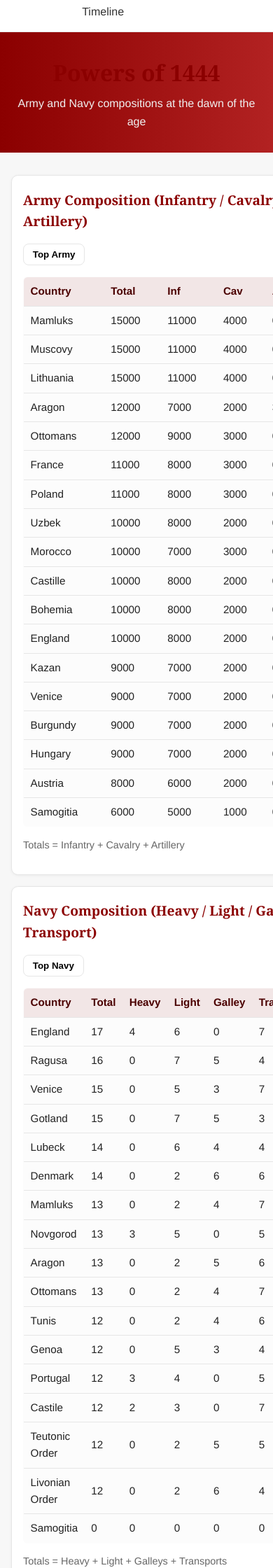
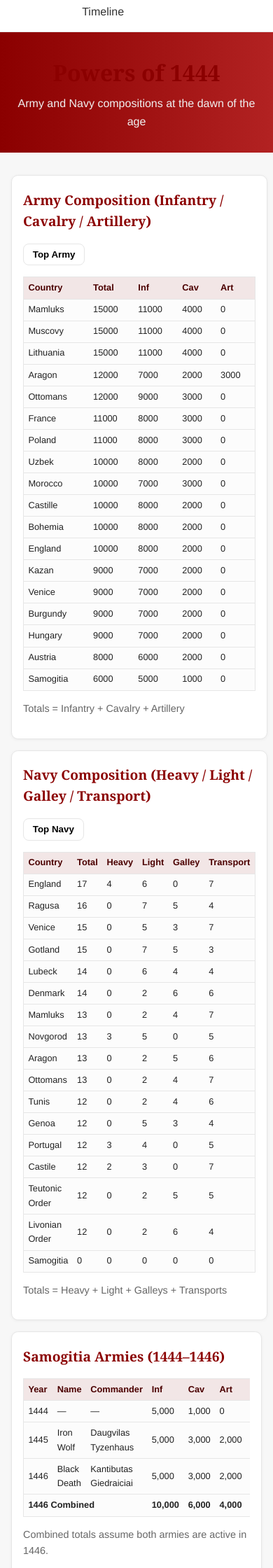
Before and after one commit to RolandasD/SamogitianChronicle, a Jekyll site: the page built from powers.html, in a window 390 px wide. Shown: the part 459-2699 px from the top of the page at 70% size. Built offline with Jekyll 4.4.1, drawn with Linux system fonts in a browser that asks for light colours; comment, search, counter and statistics services are not loaded.

Commit message:
Wrap tables for mobile scrolling

```diff
--- a/armies.html
+++ b/armies.html
@@ -8,12 +8,14 @@
   <h1>Armies of Samogitia</h1>
   <section>
     <h2>Armies of the World 1444</h2>
+    <div class="table-container">
       <table id="armies-table">
         <thead>
           <tr><th>Nation</th><th>Infantry</th><th>Cavalry</th><th>Artillery</th><th>Total</th></tr>
         </thead>
         <tbody></tbody>
       </table>
+    </div>
   </section>
   <section>
     <h2>Samogitian Army Over Time</h2>
--- a/assets/css/styles.css
+++ b/assets/css/styles.css
@@ -52,13 +52,15 @@
   font-size:1.2rem;
   margin:.2rem 0 1rem;
 }
+.table-container{
+  overflow-x:auto;
+}
 table{
   width:100%;
   border-collapse:collapse;
   background:#fcfcfc;
   border:1px solid var(--line);
   border-radius:.4rem;
-  overflow:hidden;
   font-size:.95rem;
 }
 th,td{
@@ -72,6 +74,13 @@
 }
 tr:last-child td{
   border-bottom:0;
+}
+
+@media (max-width:600px){
+  th,td{
+    padding:.3rem .4rem;
+    font-size:.8rem;
+  }
 }
 .muted{color:var(--muted);font-size:.9rem;}
 .back{
--- a/economy.html
+++ b/economy.html
@@ -8,12 +8,14 @@
   <h1>Treasury & Economy</h1>
   <section>
     <h2>Yearly Finances</h2>
+    <div class="table-container">
       <table id="economy-table">
         <thead>
           <tr><th>Year</th><th>Income</th><th>Expenses</th></tr>
         </thead>
         <tbody></tbody>
       </table>
+    </div>
   </section>
   <section>
     <h2>Income vs Expenses</h2>
--- a/navies.html
+++ b/navies.html
@@ -8,12 +8,14 @@
   <h1>Royal Navy</h1>
   <section>
     <h2>Navies of the World 1444</h2>
+    <div class="table-container">
       <table id="navies-table">
         <thead>
           <tr><th>Nation</th><th>Heavy</th><th>Light</th><th>Galley</th><th>Transport</th><th>Total</th></tr>
         </thead>
         <tbody></tbody>
       </table>
+    </div>
   </section>
   <section>
     <h2>Samogitian Navy Over Time</h2>
--- a/powers.html
+++ b/powers.html
@@ -30,6 +30,7 @@
       <div class="toolbar">
         <button id="highlightArmy" type="button">Top Army</button>
       </div>
+      <div class="table-container">
         <table id="army-table">
           <thead>
             <tr>
@@ -42,6 +43,7 @@
           </thead>
           <tbody id="army-rows"></tbody>
         </table>
+      </div>
       <p class="muted">Totals = Infantry + Cavalry + Artillery</p>
     </article>
 
@@ -51,6 +53,7 @@
       <div class="toolbar">
         <button id="highlightNavy" type="button">Top Navy</button>
       </div>
+      <div class="table-container">
         <table id="navy-table">
           <thead>
             <tr>
@@ -64,6 +67,7 @@
           </thead>
           <tbody id="navy-rows"></tbody>
         </table>
+      </div>
       <p class="muted">Totals = Heavy + Light + Galleys + Transports</p>
     </article>
   </section>
@@ -71,6 +75,7 @@
   <!-- Samogitia named armies (optional helper table) -->
   <section class="card" style="margin-top:1rem;">
     <h2>Samogitia Armies (1444–1446)</h2>
+    <div class="table-container">
       <table>
         <thead>
           <tr><th>Year</th><th>Name</th><th>Commander</th><th>Inf</th><th>Cav</th><th>Art</th><th>Total</th></tr>
@@ -97,6 +102,7 @@
           </tr>
         </tbody>
       </table>
+    </div>
     <p class="muted">Combined totals assume both armies are active in 1446.</p>
   </section>
 
--- a/samogitia.html
+++ b/samogitia.html
@@ -21,6 +21,7 @@
   <!-- 1444 baseline -->
   <section class="card">
     <h2>Armies of 1444</h2>
+    <div class="table-container">
       <table>
         <thead>
           <tr>
@@ -43,12 +44,14 @@
           </tr>
         </tbody>
       </table>
+    </div>
     <p class="muted">A structured field army existed in 1444; it was formally named <em>Iron Wolf</em> in June 1445.</p>
   </section>
 
   <!-- 1445–1446 named armies -->
   <section class="card">
     <h2>Armies of 1445–1446</h2>
+    <div class="table-container">
       <table>
         <thead>
           <tr>
@@ -89,6 +92,7 @@
           </tr>
         </tbody>
       </table>
+    </div>
     <p class="muted">Combined totals assume both armies are active in 1446.</p>
   </section>
 
```
Lines whose indentation alone changed are shown as unchanged.
